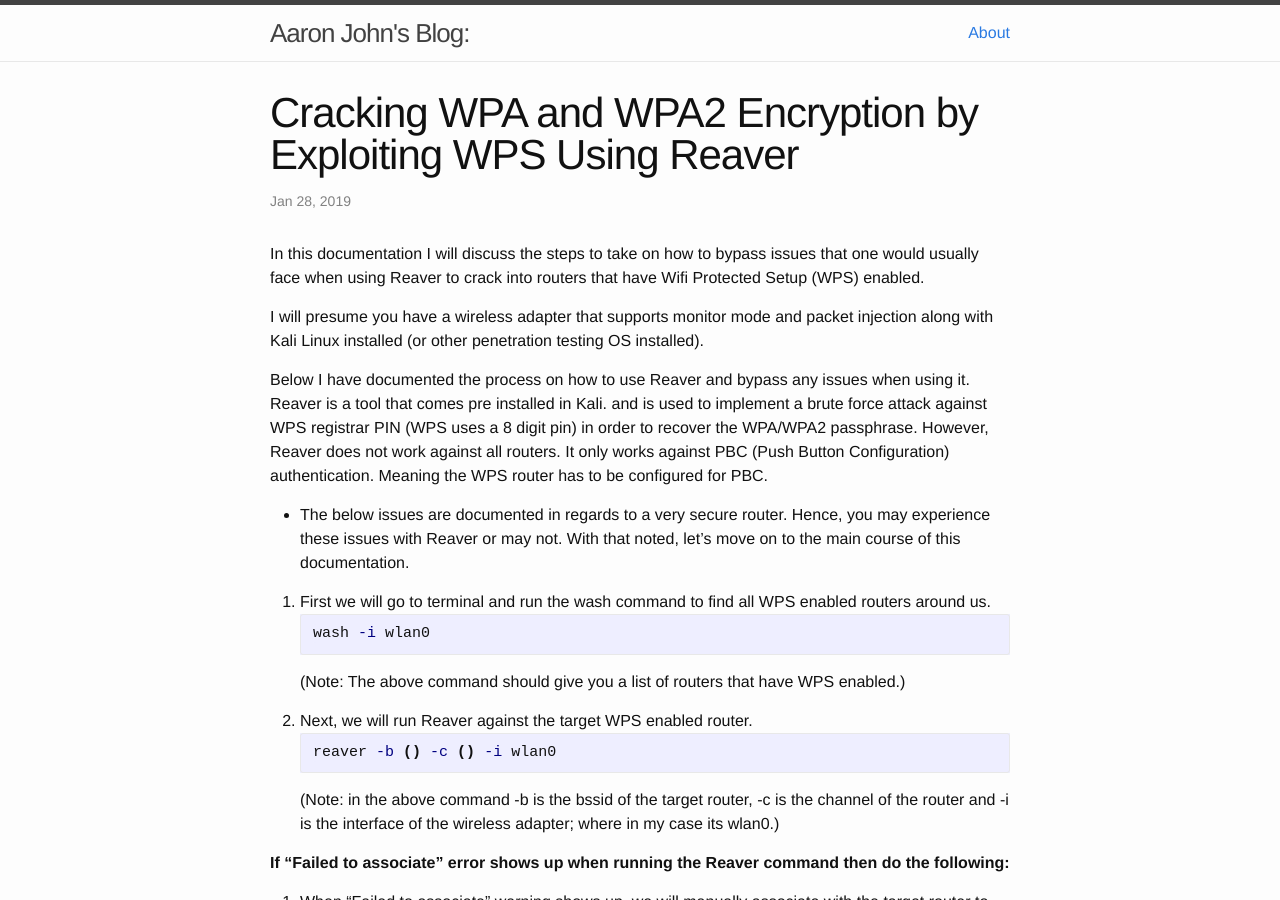
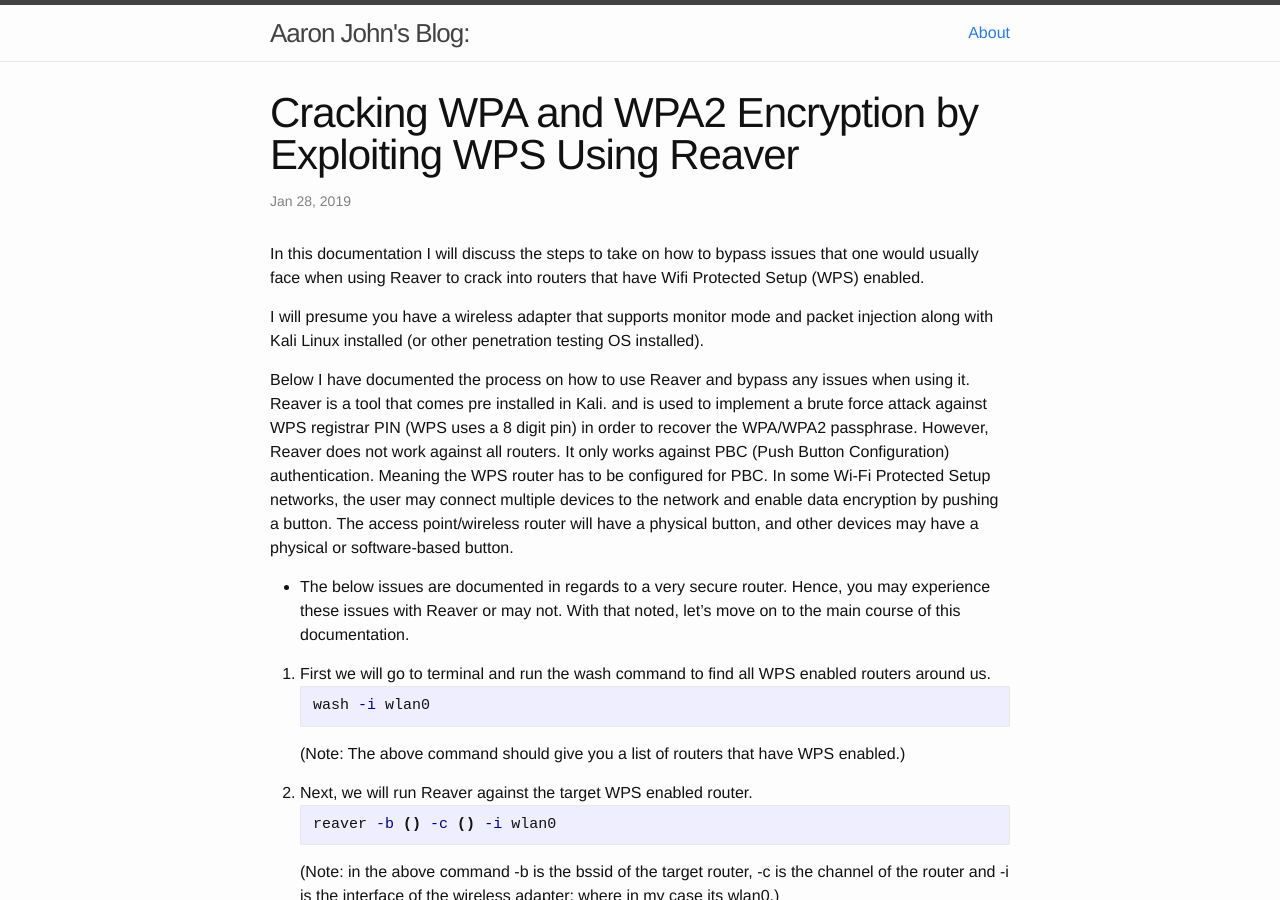
Before and after one commit to alexalwks2/aaronjohn2.github.io, a Jekyll site: the page built from _posts/2018-01-28-exploiting-wps.md, in a window 1280 px wide and 900 px high. Built offline with Jekyll 4.4.1, drawn with Linux system fonts in a browser that asks for light colours; comment, search, counter and statistics services are not loaded.

Commit message:
Update 2018-01-28-exploiting-wps.md

```diff
--- a/_posts/2018-01-28-exploiting-wps.md
+++ b/_posts/2018-01-28-exploiting-wps.md
@@ -10,7 +10,7 @@ In this documentation I will discuss the steps to take on how to bypass issues t
 
 I will presume you have a wireless adapter that supports monitor mode and packet injection along with Kali Linux installed (or other penetration testing OS installed).
 
-Below I have documented the process on how to use Reaver and bypass any issues when using it. Reaver is a tool that comes pre installed in Kali. and is used to implement a brute force attack against WPS registrar PIN (WPS uses a 8 digit pin) in order to recover the WPA/WPA2 passphrase. However, Reaver does not work against all routers. It only works against PBC (Push Button Configuration) authentication. Meaning the WPS router has to be configured for PBC.
+Below I have documented the process on how to use Reaver and bypass any issues when using it. Reaver is a tool that comes pre installed in Kali. and is used to implement a brute force attack against WPS registrar PIN (WPS uses a 8 digit pin) in order to recover the WPA/WPA2 passphrase. However, Reaver does not work against all routers. It only works against PBC (Push Button Configuration) authentication. Meaning the WPS router has to be configured for PBC. In some Wi-Fi Protected Setup networks, the user may connect multiple devices to the network and enable data encryption by pushing a button. The access point/wireless router will have a physical button, and other devices may have a physical or software-based button.
 * The below issues are documented in regards to a very secure router. Hence, you may experience these issues with Reaver or may not. With that noted, let's move on to the main course of this documentation.
 
 1. First we will go to terminal and run the wash command to find all WPS enabled routers around us.
```
